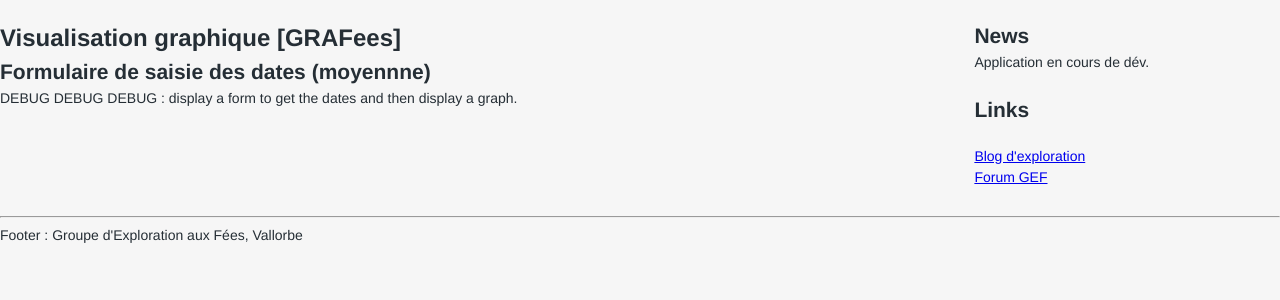
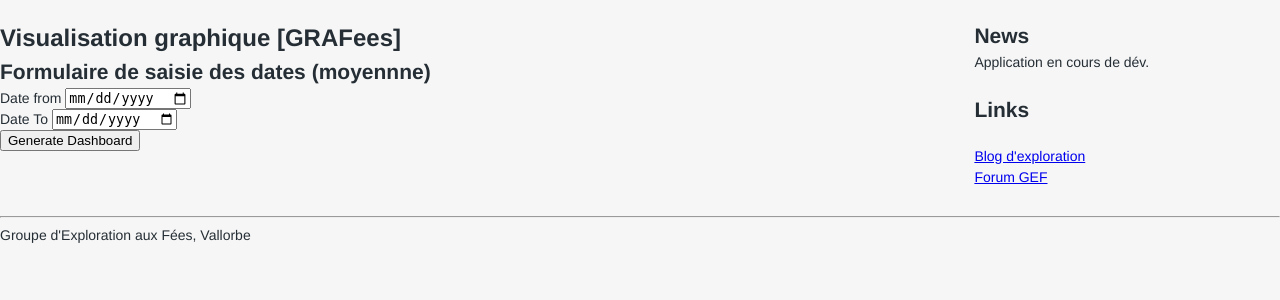
Before and after one commit to SebastienPittet/GRAFees, a Flask app: page /AVGtemp in a window 1280 px wide. Shown: the part 49-349 px from the top of the page. Run offline with Flask 2, Linux system fonts and the light colour scheme.

Commit message:
Solve the wtf problem. Next step is creating the average calculation, with dates.

```diff
--- a/grafees/grafees_forms.py
+++ b/grafees/grafees_forms.py
@@ -7,6 +7,5 @@ from wtforms.validators import DataRequired
 
 
 class Intervalle(Form):
-    name = StringField('name', validators=[DataRequired()])
-    dateFrom = DateField('Date from', validators=[DataRequired()])
-    dateTo = DateField('Date To', validators=[DataRequired()])
+    dateFrom = DateField('Date from', validators=[DataRequired()], format='%d.%m.%Y')
+    dateTo = DateField('Date To', validators=[DataRequired()], format='%d.%m.%Y')
--- a/grafees/templates/form.html
+++ b/grafees/templates/form.html
@@ -1,12 +1,13 @@
 {% extends "index.html" %}
 
-{% block form %}
-
-<form method="POST" action="/submit">
-    {{ form.hidden_tag() }}
-    {{ form.name.label }} {{ form.name(size=20) }}<br>
-    {{ form.dateFrom.label }} {{ form.dateFrom(size=10)}}<br>
-    {{ form.dateTo.label }} {{ form.dateTo(size=10)}}<br>
-    <input type="submit" value="Generate Dashboard">
-</form>
+{% block Select2Dates %}
+<section>
+    <h2>Formulaire de saisie des dates (moyennne)</h2>
+        <form method="POST" action="/AVGtemp">
+        {{ form.hidden_tag() }}
+        {{ form.dateFrom.label }} {{ form.dateFrom(size=10)}}<br>
+        {{ form.dateTo.label }} {{ form.dateTo(size=10)}}<br>
+        <input type="submit" value="Generate Dashboard">
+    </form>
+</section>
 {% endblock %}
--- a/grafees/templates/index.html
+++ b/grafees/templates/index.html
@@ -47,16 +47,7 @@
         </section>
 
 
-		{% if debugText %}
-		<section>
-		<h2>Formulaire de saisie des dates (moyennne)</h2>
-		{{ debugText }}
-
-		{% block form %} {% endblock %}
-
-		</section>
-		{% endif %}
-
+        {% block Select2Dates %} {% endblock %}
 	</article>
 
 	<aside class="span1 col">
@@ -72,7 +63,7 @@
 
 	<footer class="footer">
 		<HR>
-		Footer : Groupe d'Exploration aux Fées, Vallorbe
+		Groupe d'Exploration aux Fées, Vallorbe
 	</footer><!-- .footer -->
   </body>
 </html>
--- a/grafees/views.py
+++ b/grafees/views.py
@@ -1,4 +1,5 @@
 #coding=utf-8
+from flask import flash
 from flask import render_template
 from flask import redirect # redirect http
 
@@ -58,24 +59,32 @@ def currentTemp():
     chart = bar_chart.render(is_unicode=True)
     return render_template('chart.html', chart=chart)
 
-@app.route('/AVGtemp')
+@app.route('/AVGtemp', methods=('GET', 'POST'))
 def AVGtemp():
+    # http://flask.pocoo.org/docs/0.11/patterns/wtforms/#in-the-view
+    debugText = "DEBUG DEBUG DEBUG : display a form to get the dates and then display a graph."
+    selectIntervalle = grafees_forms.Intervalle()
 
-    # # Time of information collection : monthly temp
-    # now = time.time()
-    # start = now - (30 * 24 * 3600) #epoch time - 30 days
+    if selectIntervalle.validate_on_submit():
+        dateFrom = selectIntervalle.dateFrom.data
+        dateTo = selectIntervalle.dateTo.data
 
-    # # Get data from Netatmo
-    # authorization = lnetatmo.ClientAuth()
-    # dev = lnetatmo.DeviceList(authorization)
+        # Check dates
+        # from is < to and not same day
 
-    # debug = str(dev.lastData(exclude=3600).items()) + ""
-    # for module, moduleData in dev.lastData(exclude=3600).items():
-        # debug = debug + module + "\r\n"
-        # for sensor, value in moduleData.items():
-            # debug = debug + str(sensor) + "=" + str(value) + "\r\n"
+        # start = now - (30 * 24 * 3600) #epoch time - 30 days
 
-    # # Get Temperature and Humidity with GETMEASURE web service (1 sample every 30min)
+        # Get data from Netatmo
+        # authorization = lnetatmo.ClientAuth()
+        # dev = lnetatmo.DeviceList(authorization)
+
+        # debug = str(dev.lastData(exclude=3600).items()) + ""
+        # for module, moduleData in dev.lastData(exclude=3600).items():
+            # debug = debug + module + "\r\n"
+            # for sensor, value in moduleData.items():
+                # debug = debug + str(sensor) + "=" + str(value) + "\r\n"
+
+            # # Get Temperature and Humidity with GETMEASURE web service (1 sample every 30min)
     # resp = dev.getMeasure( device_id='70:ee:50:05:cc:ac',                             # Replace with your values
                            # module_id='02:00:00:05:c2:96',                             #    "      "    "    "
                            # scale="30min",
@@ -83,15 +92,17 @@ def AVGtemp():
                            # date_begin=start,
                            # date_end=now)
 
-    debugText = "DEBUG DEBUG DEBUG : display a form to get the dates and then display a graph."
 
-    return render_template("index.html", title='DEBUG', debugText=debugText)
+        hist_chart = pygal.Bar(Show_legend=True,
+                                            legend_box_size=18,
+                                            print_values=True,
+                                            rounded_bars=2,
+                                            style=LightGreenStyle)
+        hist_chart.title = "Average temperature in Ballaigues during selected period"
+        hist_chart.x_title = "Period"
+        hist_chart.x_labels = map(str, range(1))
+        hist_chart.add('Average', [12])
+        chart = hist_chart.render(is_unicode=True)
 
-@app.route('/submit', methods=['GET', 'POST'])
-def submit():
-    # http://flask.pocoo.org/docs/0.11/patterns/wtforms/#in-the-view
-    debugText = "DEBUG DEBUG DEBUG : display a form to get the dates and then display a graph."
-    form = grafees_forms.Intervalle()
-    if form.validate_on_submit():
-        return redirect('/success')
-    return render_template('form.html', form=form, debugText=debugText)
+        return render_template('chart.html', chart=chart)
+    return render_template('form.html', form=selectIntervalle, debugText=debugText)
```
